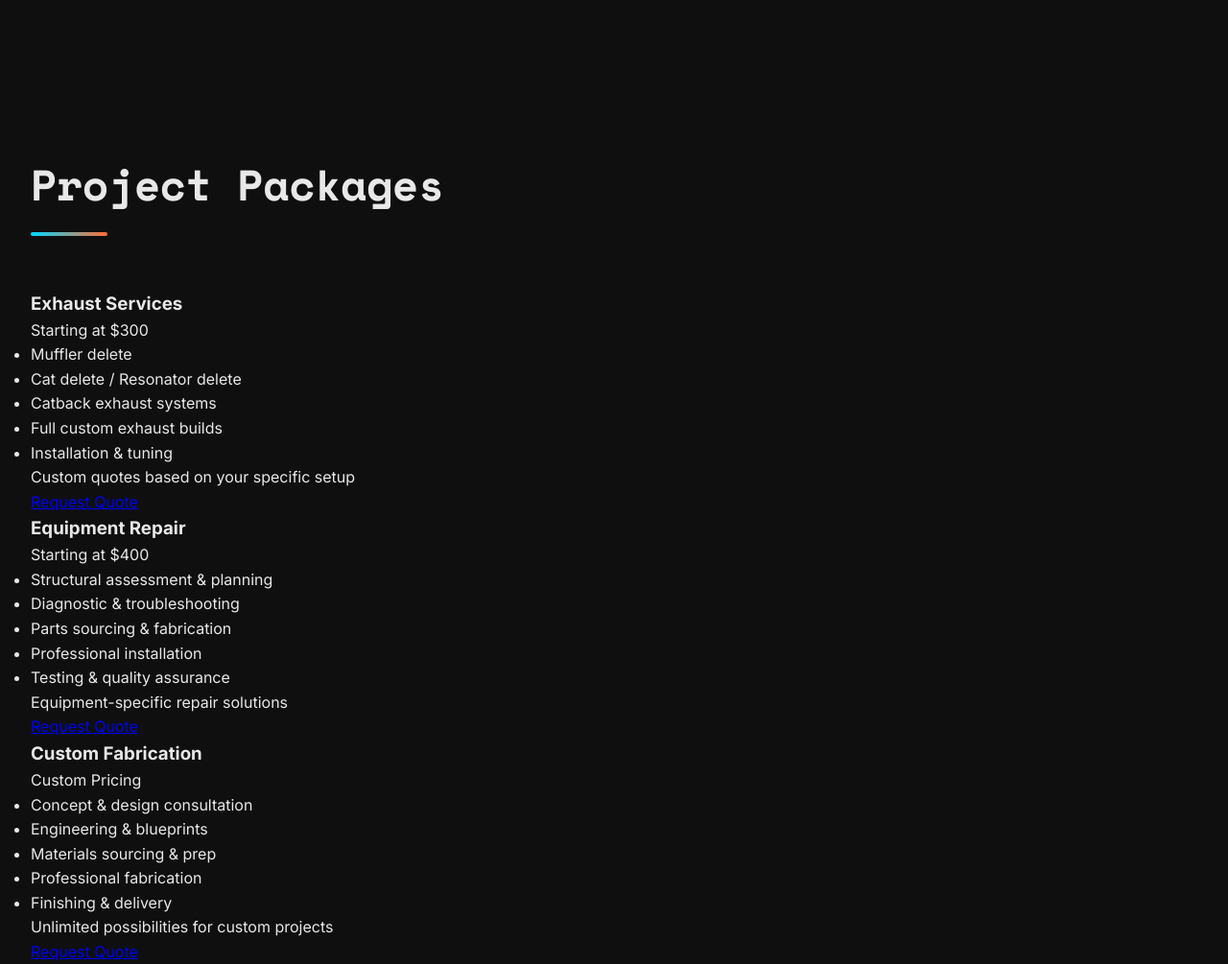
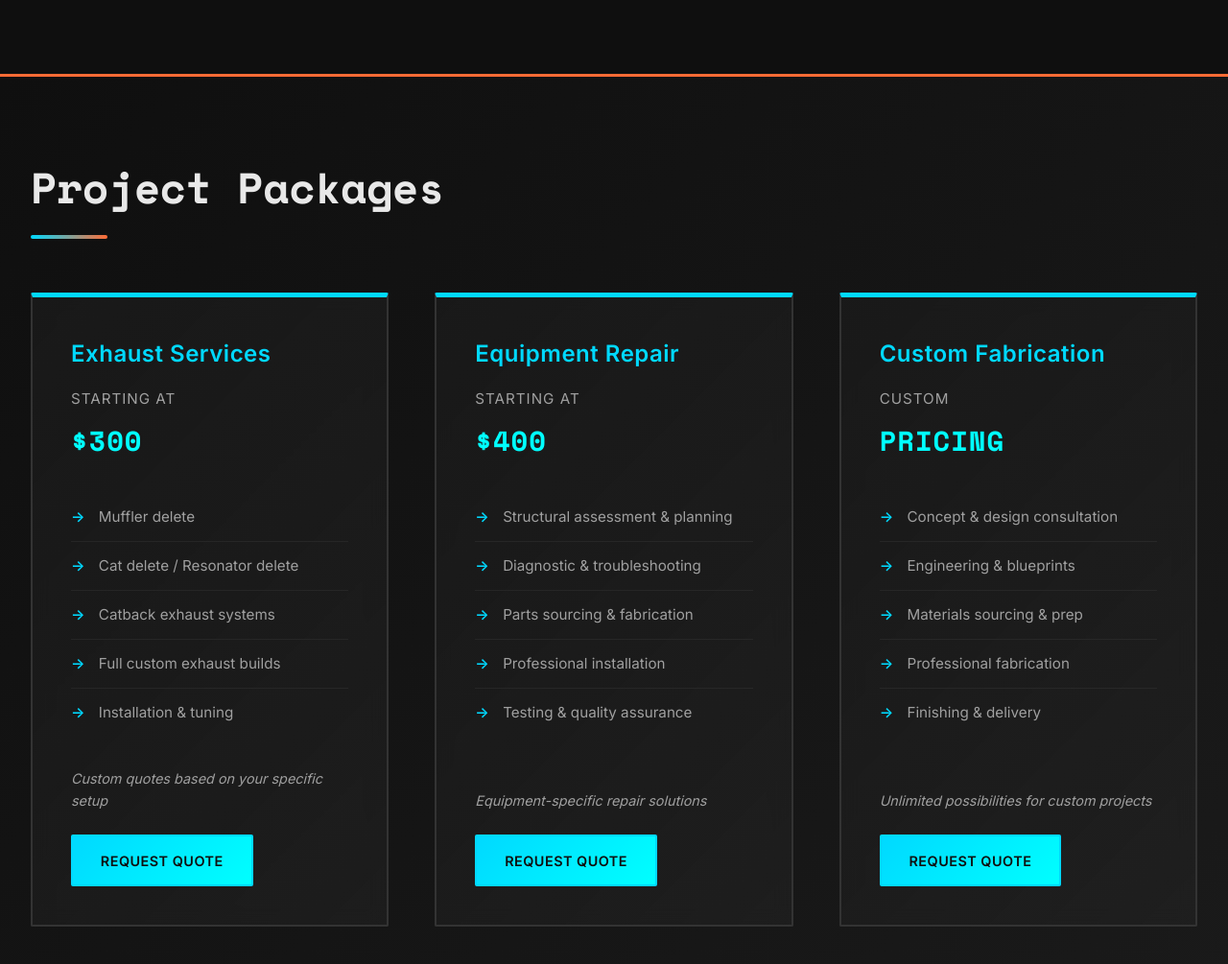
Before and after one commit to 509trailers-byte/nexus-fabrication, a plain HTML site: page index.html in a window 1280 px wide. Shown: the part 1288-2293 px from the top of the page at 96% size. Drawn offline with nearby package versions, Linux system fonts and the light colour scheme.

Commit message:
Update styles.css

```diff
--- a/styles.css
+++ b/styles.css
@@ -378,7 +378,150 @@ section h2::after {
     font-weight: 300;
 }
 
-/* Pricing Section */
+/* Packages Section */
+.packages {
+    background: linear-gradient(135deg, #0f0f0f 0%, #1a1a1a 100%);
+    border-top: 3px solid var(--accent-orange);
+}
+
+.packages-grid {
+    display: grid;
+    grid-template-columns: repeat(auto-fit, minmax(340px, 1fr));
+    gap: 3rem;
+}
+
+.package-card {
+    background: linear-gradient(135deg, rgba(26, 26, 26, 0.9) 0%, rgba(37, 37, 37, 0.5) 100%);
+    border: 2px solid var(--border);
+    border-top: 5px solid var(--accent-blue);
+    border-radius: 2px;
+    padding: 2.5rem;
+    transition: all 0.4s cubic-bezier(0.25, 0.46, 0.45, 0.94);
+    position: relative;
+    backdrop-filter: blur(10px);
+    overflow: hidden;
+    display: flex;
+    flex-direction: column;
+}
+
+.package-card::before {
+    content: '';
+    position: absolute;
+    top: 0;
+    left: 0;
+    right: 0;
+    bottom: 0;
+    background: radial-gradient(circle at 100% 0%, rgba(0, 217, 255, 0.1) 0%, transparent 60%);
+    opacity: 0;
+    transition: opacity 0.4s ease;
+}
+
+.package-card:hover {
+    transform: translateY(-12px);
+    border-top-color: var(--accent-blue-bright);
+    border-color: var(--accent-blue);
+    box-shadow:
+        0 25px 50px rgba(0, 217, 255, 0.15),
+        inset 0 1px 0 rgba(255, 255, 255, 0.1);
+}
+
+.package-card:hover::before {
+    opacity: 1;
+}
+
+.package-header {
+    margin-bottom: 2rem;
+    z-index: 2;
+    position: relative;
+}
+
+.package-card h3 {
+    font-size: 1.5rem;
+    color: var(--accent-blue);
+    font-weight: 600;
+    margin-bottom: 1rem;
+    letter-spacing: 0.5px;
+}
+
+.package-price {
+    font-size: 0.95rem;
+    color: var(--text-muted);
+    text-transform: uppercase;
+    letter-spacing: 1px;
+}
+
+.package-price span {
+    font-size: 1.8rem;
+    color: var(--accent-blue-bright);
+    font-weight: 700;
+    display: block;
+    margin-top: 0.5rem;
+    font-family: 'Space Mono', monospace;
+}
+
+.package-list {
+    list-style: none;
+    margin-bottom: 2rem;
+    flex-grow: 1;
+    z-index: 2;
+    position: relative;
+}
+
+.package-list li {
+    padding: 0.8rem 0;
+    color: var(--text-muted);
+    font-size: 0.95rem;
+    border-bottom: 1px solid rgba(255, 255, 255, 0.05);
+    position: relative;
+    padding-left: 1.8rem;
+}
+
+.package-list li:before {
+    content: '→';
+    position: absolute;
+    left: 0;
+    color: var(--accent-blue);
+    font-weight: 600;
+}
+
+.package-list li:last-child {
+    border-bottom: none;
+}
+
+.package-note {
+    font-size: 0.9rem;
+    color: var(--text-muted);
+    font-style: italic;
+    margin-bottom: 1.5rem;
+    z-index: 2;
+    position: relative;
+}
+
+.package-cta {
+    display: inline-block;
+    padding: 0.85rem 1.8rem;
+    background: linear-gradient(135deg, var(--accent-blue), var(--accent-blue-bright));
+    color: var(--bg-dark);
+    text-decoration: none;
+    font-weight: 600;
+    border: 2px solid var(--accent-blue);
+    border-radius: 2px;
+    cursor: pointer;
+    transition: all 0.3s cubic-bezier(0.25, 0.46, 0.45, 0.94);
+    font-size: 0.9rem;
+    letter-spacing: 0.5px;
+    text-transform: uppercase;
+    position: relative;
+    z-index: 2;
+    width: fit-content;
+}
+
+.package-cta:hover {
+    background: transparent;
+    color: var(--accent-blue);
+    transform: translateY(-2px);
+    box-shadow: 0 8px 20px rgba(0, 217, 255, 0.3);
+}
 .pricing {
     background: linear-gradient(135deg, #0f0f0f 0%, #1a1a1a 100%);
     border-top: 3px solid var(--accent-blue);
```
